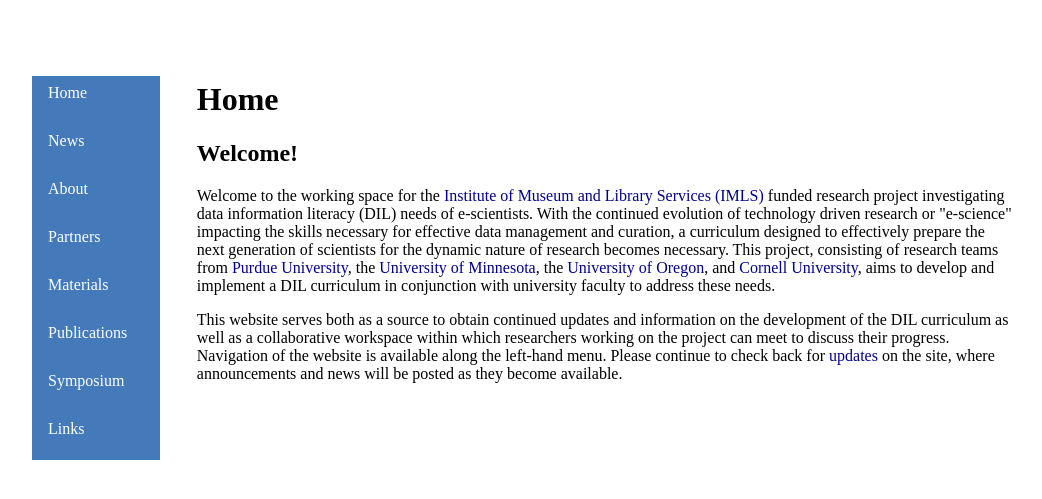
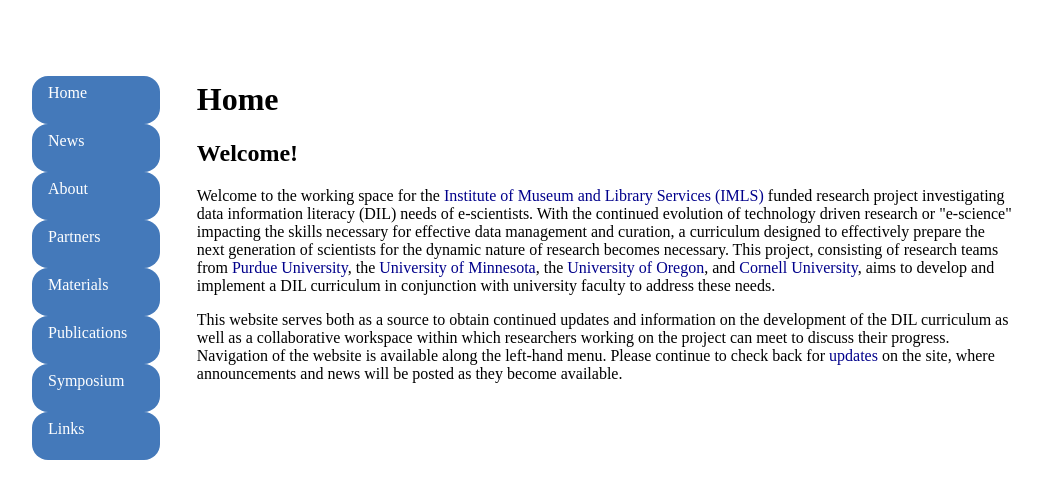
Before and after one commit to datainfolit/datainfolit, a Jekyll site: the page built from index.html, in a window 1280 px wide. Shown: the top 499 px of the page, without its empty margins (136-1178 px from the left). Built offline with Jekyll 4.4.1, drawn with Linux system fonts in a browser that asks for light colours.

Commit message:
Update main.css

```diff
--- a/css/main.css
+++ b/css/main.css
@@ -38,6 +38,7 @@ nav a {
     padding-top: 0.5em;
     padding-bottom: 0.5em;
     display: block;
+    border-radius: 1em;
 }
 .content {
     width: 80%;
```
